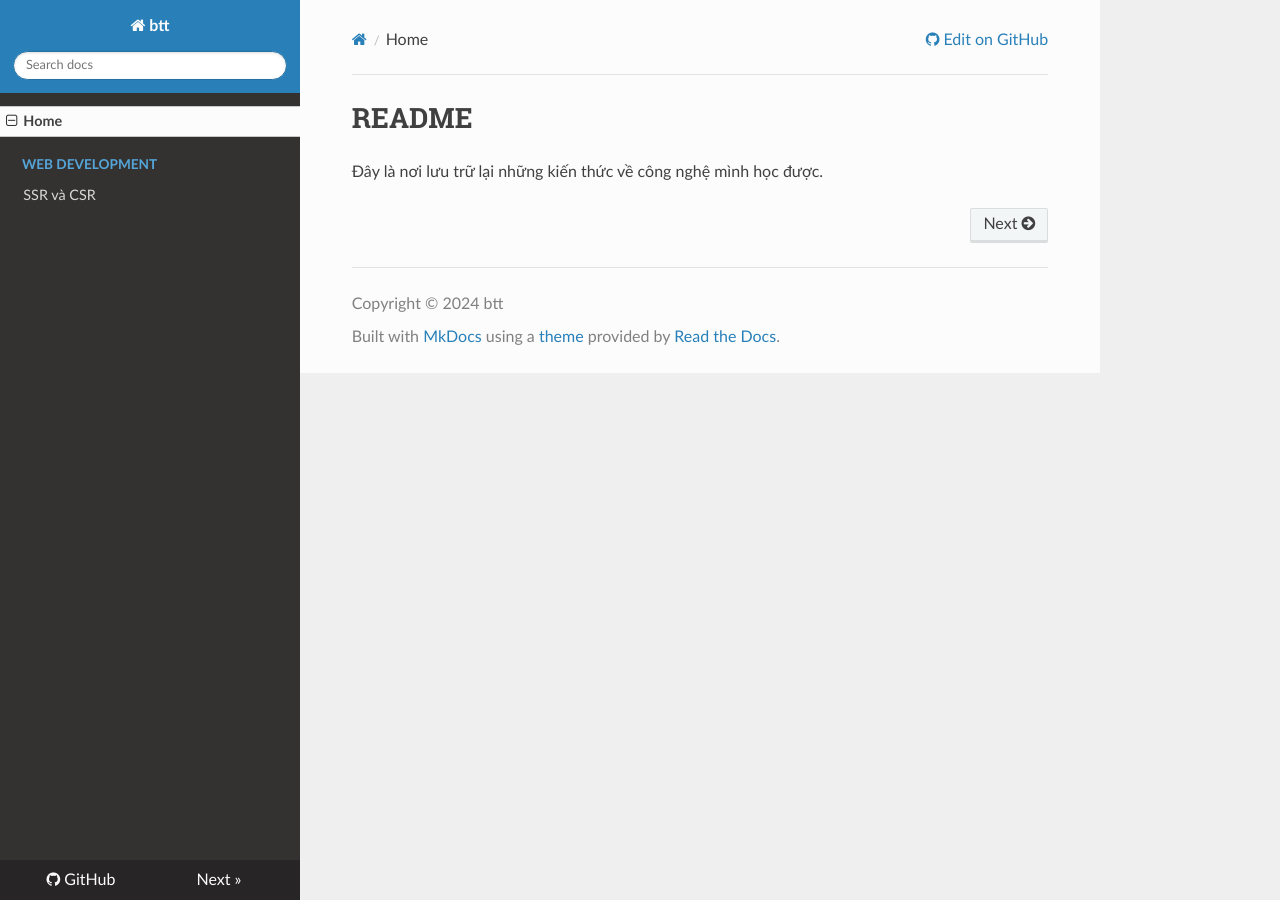
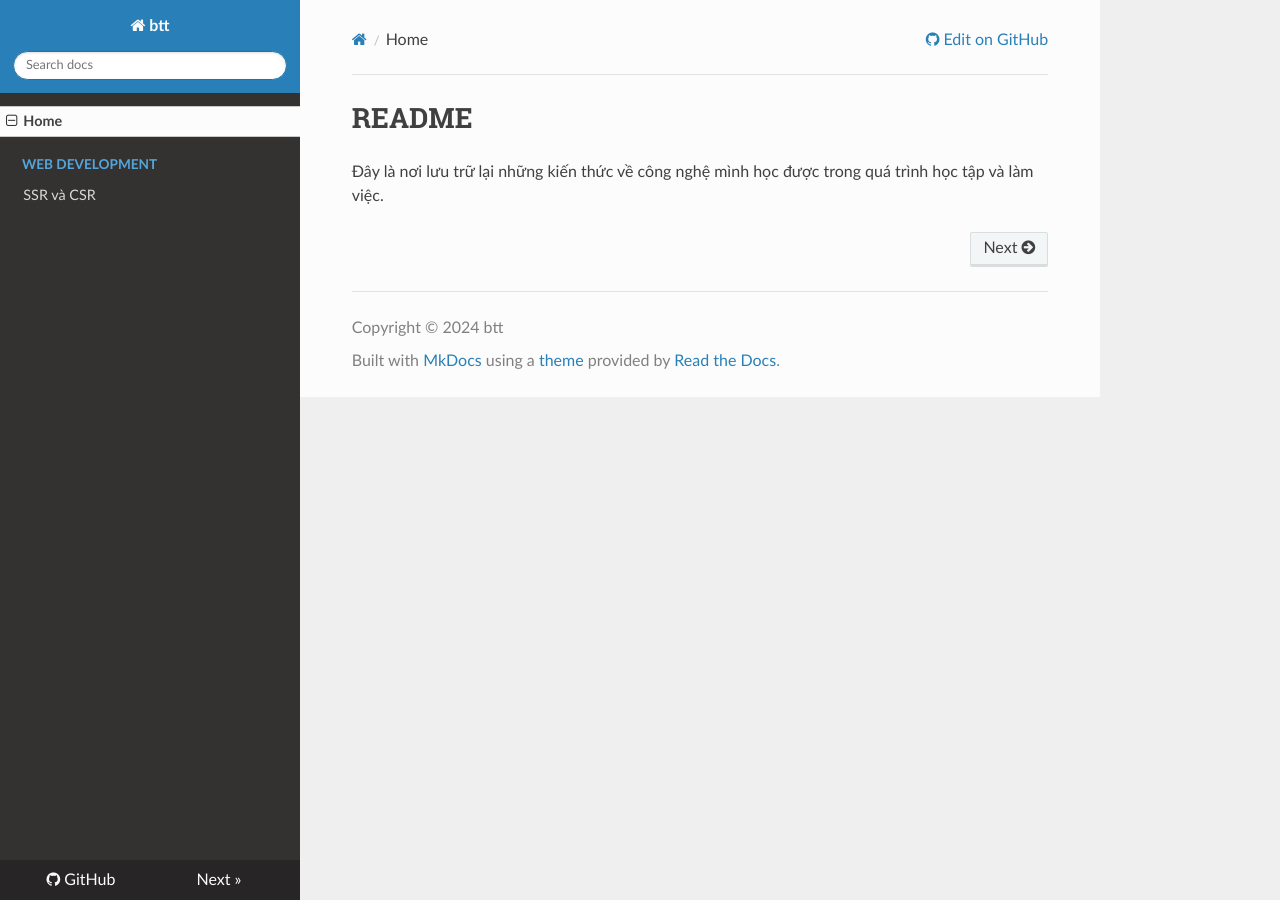
Before and after one commit to btt-17/technotes, an MkDocs documentation site: the page built from docs/index.md, in a window 1280 px wide. Built offline with MkDocs 1.6.1, drawn with Linux system fonts in a browser that asks for light colours; nearby versions of some CDN libraries; a script that is not in the unit is left out.

Commit message:
Small Update

```diff
--- a/docs/index.md
+++ b/docs/index.md
@@ -1,3 +1,4 @@
 # README
 
-Đây là nơi lưu trữ lại những kiến thức về công nghệ mình học được.
+Đây là nơi lưu trữ lại những kiến thức về công nghệ mình học được trong quá trình học tập
+và làm việc.
```
Also changed, not shown: docs/web/index.md (deleted).
